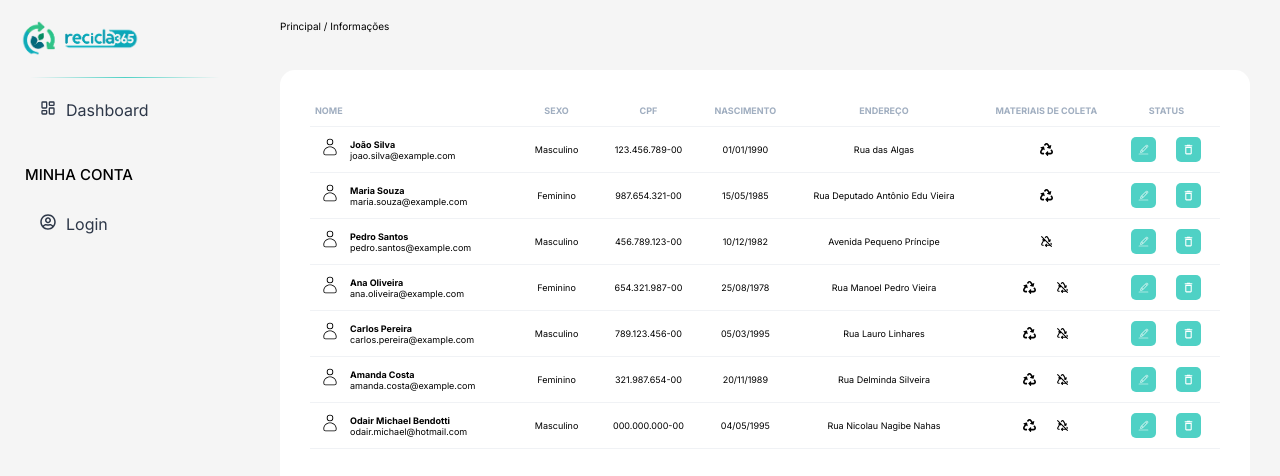
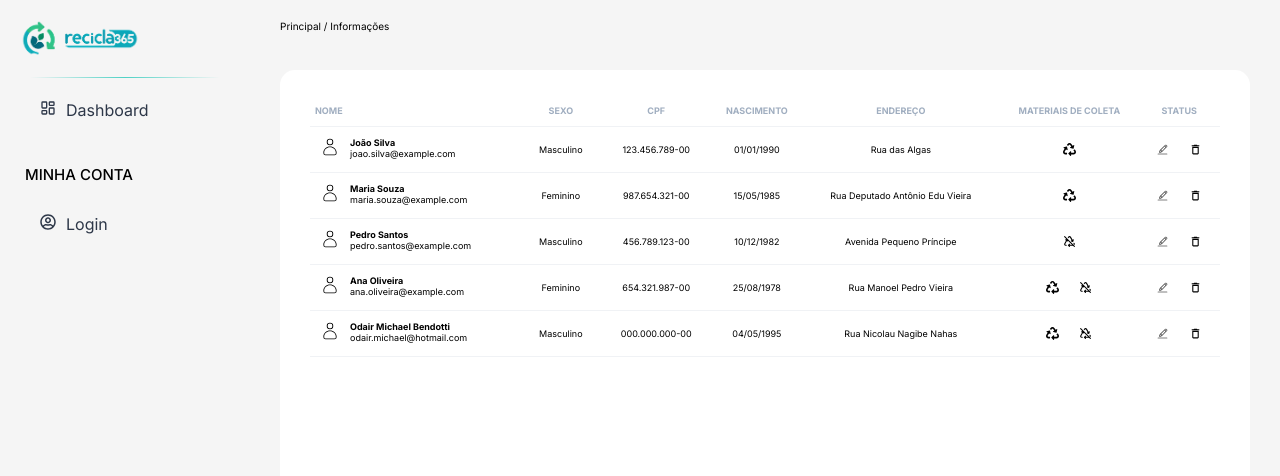
Before and after one commit to odairmichaelbendotti/Projeto-Avaliativo1-FMT, a React (Vite) app in the folder projeto-final/: page /informacoes in a window 1280 px wide. Shown: the top 476 px of the page. Built offline with nearby package versions, Linux system fonts and the light colour scheme.

Commit message:
Implementação do mapa que seta automaticamente o ponto de coleta com base nas coordenadas fornecidas pelo usuário

```diff
--- a/projeto-final/package.json
+++ b/projeto-final/package.json
@@ -10,8 +10,11 @@
     "preview": "vite preview"
   },
   "dependencies": {
+    "@types/leaflet": "^1.9.12",
+    "leaflet": "^1.9.4",
     "react": "^18.2.0",
-    "react-dom": "^18.2.0"
+    "react-dom": "^18.2.0",
+    "react-leaflet": "^4.2.1"
   },
   "devDependencies": {
     "@types/react": "^18.2.66",
--- a/projeto-final/src/App.css
+++ b/projeto-final/src/App.css
@@ -19,3 +19,9 @@
   background-color: rgb(245, 245, 245);
   padding: 20px 30px;
 }
+
+.leaflet-container{
+  height: 300px;
+  width: 100%;
+  border-radius: 25px;
+}
--- a/projeto-final/src/components/CadastroComponent/index.jsx
+++ b/projeto-final/src/components/CadastroComponent/index.jsx
@@ -20,6 +20,8 @@ export const CadastroComponent = () => {
   const [logradouro, setLogradouro] = useState('');
   const [numero, setNumero] = useState('');
   const [dataNascimento, setDataNascimento] = useState('');
+  const [latitude, setLatitude] = useState('');
+  const [longitude, setLongitude] = useState('');
 
   useEffect(() => {
     const loadedPessoas = JSON.parse(localStorage.getItem('pessoas')) || [];
@@ -33,7 +35,7 @@ export const CadastroComponent = () => {
 
   function cadastrar() {
     const novoUsuario = {
-      nome, email, senha, cep, cidade, bairro, estado, cpf, sexo, residuo, dataNascimento
+      nome, email, senha, cep, cidade, bairro, estado, cpf, sexo, residuo, dataNascimento, latitude, longitude
     };
 
     const atualizadoPessoas = [...pessoasState, novoUsuario];
@@ -89,6 +91,8 @@ export const CadastroComponent = () => {
       residuo,
       cpf,
       dataNascimento,
+      latitude,
+      longitude,
       endereco: {
         cep,
         cidade,
@@ -140,14 +144,17 @@ export const CadastroComponent = () => {
             <label htmlFor="cep">CEP</label>
             <input type="text" id='cep' placeholder='Digite seu CEP' value={cep} onChange={(e) => setCep(e.target.value)} onBlur={handleCepBlur} required />
           </div>
+
             <div className={style.loginComponentLabelInputArea}>
                 <label htmlFor="bairro">Bairro</label>
-            <input type="text" id='bairro' value={bairro} readOnly />
+                <input type="text" id='bairro' value={bairro}
+                  readOnly />
             </div>
             <div className={style.loginComponentLabelInputArea}>
               <label htmlFor="cidade">Cidade</label>
               <input type="text" id='cidade' value={cidade} readOnly />
             </div>
+
           <div className={style.loginComponentLabelInputArea}>
             <label htmlFor="estado">Estado</label>
             <input type="text" id='estado' value={estado} readOnly />
@@ -165,6 +172,15 @@ export const CadastroComponent = () => {
 
         {/* Seção 3 - CPF, Sexo e Botão de Cadastro */}
         <div className={activeSection === 3 ? style.sectionVisible : style.sectionHidden}>
+        <div className={style.loginComponentLabelInputArea}>
+            <label htmlFor="latitude">Latitude:</label>
+            <input type="text" id='latitude' value={latitude} onChange={(e) => setLatitude(e.target.value)} />
+          </div>
+
+          <div className={style.loginComponentLabelInputArea}>
+            <label htmlFor="longitude">Longitude:</label>
+            <input type="text" id='longitude' value={longitude} onChange={(e) => setLongitude(e.target.value)} />
+          </div>
           <div className={style.loginComponentLabelInputArea}>
             <label htmlFor="cpf">CPF</label>
             <input type="text" id='cpf' value={cpf} onChange={(e) => setCpf(e.target.value)} required />
--- a/projeto-final/src/components/DasboardUser/style.module.css
+++ b/projeto-final/src/components/DasboardUser/style.module.css
@@ -205,6 +205,7 @@
     color: #868686;
     text-transform: uppercase;
     font-size: 13px;
+    padding-bottom: 10px;
 }
 
 
--- a/projeto-final/src/components/UserList/index.jsx
+++ b/projeto-final/src/components/UserList/index.jsx
@@ -9,43 +9,51 @@ import { CiUser } from "react-icons/ci";
 
 export const UserList = () => {
   const [pessoas, setPessoas] = useState([]);
-  const [editarUsuario, setEditarUsuario] = useState(false)
+  const [editarUsuario, setEditarUsuario] = useState(null);
+  const [editEmail, setEditEmail] = useState('');
+  const [editLogradouro, setEditLogradouro] = useState('');
 
   useEffect(() => {
     const loadedPessoas = JSON.parse(localStorage.getItem('pessoas')) || [];
     setPessoas(loadedPessoas);
   }, []);
 
-
   function checkResiduoUser(pessoa) {
-    if (pessoa.residuo == "Ambos") {
-      return (<>
-        <FaRecycle />
-        <TbRecycleOff />
-      </>)
-    } else if (pessoa.residuo == "Reciclável") {
-      return <FaRecycle />
+    if (pessoa.residuo === "Ambos") {
+      return (<><FaRecycle /><TbRecycleOff /></>);
+    } else if (pessoa.residuo === "Reciclável") {
+      return <FaRecycle />;
     } else {
-      return <TbRecycleOff />
+      return <TbRecycleOff />;
     }
   }
 
-
-  function deleteUser(pessoa, index) {
-    const newPessoas = pessoas.filter((element, ordem) => {
-      return ordem !== index
-    })
-    setPessoas(newPessoas)
-    localStorage.setItem('pessoas', JSON.stringify(newPessoas))
+  function deleteUser(index) {
+    const newPessoas = pessoas.filter((_, ordem) => ordem !== index);
+    setPessoas(newPessoas);
+    localStorage.setItem('pessoas', JSON.stringify(newPessoas));
   }
 
   function editUser(index) {
-    setEditarUsuario(prevIndex => prevIndex == index ? null : index)
+    setEditarUsuario(index);
+    setEditEmail(pessoas[index].email);
+    setEditLogradouro(pessoas[index].endereco.logradouro);
+  }
+
+  function saveEdit(index) {
+    const updatedPessoas = pessoas.map((pessoa, idx) => {
+      if (idx === index) {
+        return { ...pessoa, email: editEmail, endereco: { ...pessoa.endereco, logradouro: editLogradouro } };
+      }
+      return pessoa;
+    });
+    setPessoas(updatedPessoas);
+    localStorage.setItem('pessoas', JSON.stringify(updatedPessoas));
+    setEditarUsuario(null);
   }
 
   return (
-    <section>
-      <div className={style.userListContainer}>
+    <section className={style.userListContainer}>
       <div className={style.tableContainer}>
         <table className={style.userTableSpace}>
           <thead className={style.userTableHeader}>
@@ -61,26 +69,42 @@ export const UserList = () => {
           </thead>
           <tbody>
             {pessoas.map((pessoa, index) => (
-                <>
               <tr key={index} className={style.userTableTrBody}>
-                    <td className={`${style.userTableTd} ${style.userTableTdName}`}>
+                <td className={style.userTableTd}>
                   <div className={style.userTableTdProfileImg}>
                     <i><CiUser /></i>
-                      </div>
                     <div>
                       <p><span>{pessoa.nome}</span></p>
+                      {editarUsuario === index ? (
+                        <input
+                          type="email"
+                          value={editEmail}
+                          onChange={(e) => setEditEmail(e.target.value)}
+                          onBlur={() => saveEdit(index)}
+                          className={style.userEmailEditInput}
+                        />
+                      ) : (
                         <p>{pessoa.email}</p>
-                        <div>
-                          {editarUsuario === index && (
-                            <input type="email" placeholder='Informe seu novo e-mail'/>
                       )}
                   </div>
                 </div>
                 </td>
-                    <td className={`${style.userTableTd} ${style.testandoUser}`}>{pessoa.sexo}</td>
+                <td className={style.userTableTd}>{pessoa.sexo}</td>
                 <td className={style.userTableTd}>{pessoa.cpf}</td>
                 <td className={style.userTableTd}>{pessoa.dataNascimento}</td>
-                    <td className={style.userTableTd}>{pessoa.endereco.logradouro}</td>
+                <td className={style.userTableTd}>
+                  {editarUsuario === index ? (
+                    <input
+                      type="text"
+                      value={editLogradouro}
+                      onChange={(e) => setEditLogradouro(e.target.value)}
+                      onBlur={() => saveEdit(index)}
+                      className={style.userEmailEditInput}
+                    />
+                  ) : (
+                    <p>{pessoa.endereco.logradouro}</p>
+                  )}
+                </td>
                 <td className={style.userTableTd}>
                   <div className={style.userTableTdMaterial}>
                     {checkResiduoUser(pessoa)}
@@ -88,17 +112,15 @@ export const UserList = () => {
                 </td>
                 <td className={style.userTableTd}>
                   <div className={style.userTableTdStatus}>
-                        <div className={style.userTableTdStatusEdit} onClick={() => editUser(index, pessoa)}><CiEdit /></div>
-                        <div className={style.userTableTdStatusDelete} onClick={() => deleteUser(pessoa, index)}><MdDeleteOutline /></div>
+                    <CiEdit onClick={() => editUser(index)} className={style.editIcon} />
+                    <MdDeleteOutline onClick={() => deleteUser(index)} className={style.deleteIcon} />
                   </div>
                 </td>
               </tr>
-                </>
             ))}
           </tbody>
         </table>
       </div>
-      </div>
     </section>
   );
-}
+};
--- a/projeto-final/src/components/UserList/style.module.css
+++ b/projeto-final/src/components/UserList/style.module.css
@@ -45,6 +45,12 @@
     text-align: left;
     display: flex;
     align-items: center;
+    gap: 10px;
+}
+
+.userTableTdProfileImg{
+    display: flex;
+    text-align: left;
     gap: 10px;
 }
 
@@ -101,7 +107,13 @@
     border: 1px solid grey;
 }
 
-.selectSex{
-    font-size: 10px;
-    padding: 3px;
+.userEmailEditInput{
+    border: none;
+    width: 100%;
+    font-size: 8px;
+    padding: 3px 5px;
+    -webkit-box-shadow: 0px 0px 5px 0px rgba(0,0,0,0.75);
+    -moz-box-shadow: 0px 0px 5px 0px rgba(0,0,0,0.75);
+    box-shadow: 0px 0px 5px 0px rgba(0,0,0,0.75);
+    border-radius: 5px;
 }
--- a/projeto-final/src/data/Usuarios/index.js
+++ b/projeto-final/src/data/Usuarios/index.js
@@ -21,7 +21,9 @@ export let pessoas = [
             siafi: "8105"
         },
         estaLogado: "false",
-        tipoUsuario: "normal"
+        tipoUsuario: "normal",
+        latitude: "-27.4366",
+        longitude: "-48.4832"
     },
     {
         nome: "Maria Souza",
@@ -45,7 +47,9 @@ export let pessoas = [
             siafi: "8105"
         },
         estaLogado: "false",
-        tipoUsuario: "normal"
+        tipoUsuario: "normal",
+        latitude: "-27.5991",
+        longitude: "-48.5204"
     },
     {
         nome: "Pedro Santos",
@@ -69,7 +73,9 @@ export let pessoas = [
             siafi: "8105"
         },
         estaLogado: "false",
-        tipoUsuario: "normal"
+        tipoUsuario: "normal",
+        latitude: "-27.6761",
+        longitude: "-48.4974"
     },
     {
         nome: "Ana Oliveira",
@@ -93,55 +99,9 @@ export let pessoas = [
             siafi: "8105"
         },
         estaLogado: "false",
-        tipoUsuario: "normal"
-    },
-    {
-        nome: "Carlos Pereira",
-        sexo: "Masculino",
-        residuo: "Ambos",
-        cpf: "789.123.456-00",
-        dataNascimento: "05/03/1995",
-        email: "carlos.pereira@example.com",
-        senha: "senhacarlos",
-        endereco: {
-            cep: "88036-570",
-            logradouro: "Rua Lauro Linhares",
-            complemento: "Apt 303, Bloco B",
-            numero: "2123",
-            bairro: "Trindade",
-            cidade: "Florianópolis",
-            uf: "SC",
-            ibge: "4205407",
-            gia: "",
-            ddd: "48",
-            siafi: "8105"
-        },
-        estaLogado: "false",
-        tipoUsuario: "normal"
-    },
-    {
-        nome: "Amanda Costa",
-        sexo: "Feminino",
-        residuo: "Ambos",
-        cpf: "321.987.654-00",
-        dataNascimento: "20/11/1989",
-        email: "amanda.costa@example.com",
-        senha: "senhaamanda",
-        endereco: {
-            cep: "88037-240",
-            logradouro: "Rua Delminda Silveira",
-            complemento: "Apto 201",
-            numero: "750",
-            bairro: "Agronômica",
-            cidade: "Florianópolis",
-            uf: "SC",
-            ibge: "4205407",
-            gia: "",
-            ddd: "48",
-            siafi: "8105"
-        },
-        estaLogado: "false",
-        tipoUsuario: "normal"
+        tipoUsuario: "normal",
+        latitude: "-27.7131",
+        longitude: "-48.5532"
     },
     {
         nome: "Odair Michael Bendotti",
@@ -165,7 +125,9 @@ export let pessoas = [
             siafi: "8105"
         },
         estaLogado: "false",
-        tipoUsuario: "admin"
+        tipoUsuario: "admin",
+        latitude: "-27.66373248547449",
+        longitude: "-48.54048765676434"
     }
 ];
 
```
Also changed, not shown: projeto-final/src/components/DasboardUser/index.jsx (+15 -1 lines), 1 other file (tests, documents, lock files or other folders). Lines whose indentation alone changed are shown as unchanged.
